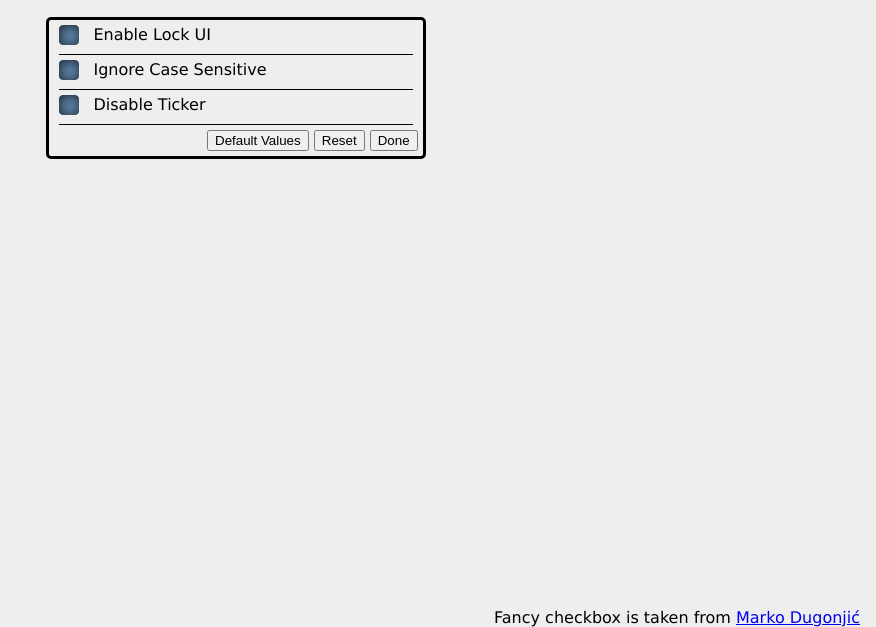
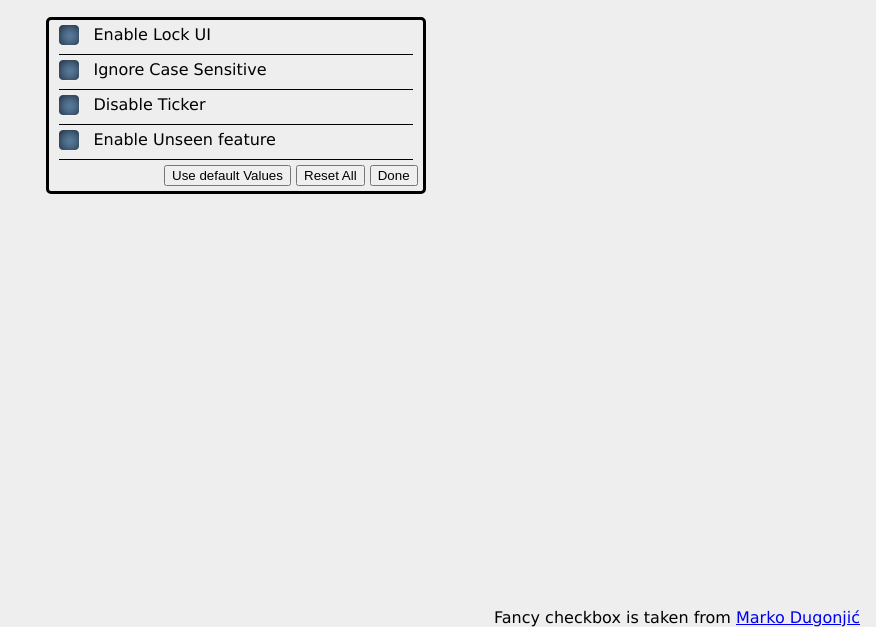
Before and after one commit to EragonJ/Facebook-Blocker, a browser extension: page options.html in a window 1280 px wide. Shown: the part 173-800 px from the top of the page, without its empty margins (404-1280 px from the left). Drawn offline with Linux system fonts and the light colour scheme.

Commit message:
Added: Unseen option that can make friends unknow whether you read msg
There is still an Error about CSP in background ( google analytics ),
followd the instruction but failed instead ... really weird !!

ref : http://code.google.com/chrome/extensions/tut_analytics.html

```diff
--- a/options.html
+++ b/options.html
@@ -26,8 +26,8 @@
                     </div>
                 </div>
                 <div class="option-footer">
-                    <input type="button" id="default" value="Default Values" />
-                    <input type="reset"  id="reset" value="Reset" />
+                    <input type="button" id="default" value="Use default Values" />
+                    <input type="reset"  id="reset" value="Reset All" />
                     <input type="button" id="done" value="Done"/>
                 </div>
             </form>
--- a/public/js/fb_generic.js
+++ b/public/js/fb_generic.js
@@ -22,3 +22,7 @@ function set_ls(which, value) {
         localStorage[which] = value;
     }
 }
+
+function isUserOptioned( optionID , src) {
+    return ( $.inArray( optionID, src) !== -1 ) ? true : false;
+}
--- a/public/js/fb_options.js
+++ b/public/js/fb_options.js
@@ -85,21 +85,27 @@ var Option = function() {
         {
             id : 'enableUILock',
             info : 'Enable Lock UI',
-            description: 'Display Lock Icon when messages are locked. <p> (<b>ATTENTION</b> : If you disables it, you will not be able to unlock the message !) </p>',
+            description: 'Display Lock Icon when messages are locked. <p> ( <b>ATTENTION</b> : If you disable this option, you will not be able to unlock messages !) </p>',
             default : true
         },
         {
             id : 'ignoreCaseSensitive',
             info : 'Ignore Case Sensitive',
-            description : 'Enable this to make case insensitive. <p> ( Example : If you enables this, pattern - "Dog" will match any word like "DOG" / "dog" / "DoG".)',
+            description : 'Enable this to make case insensitive. <p> ( <b>Example</b> : If you enables this, pattern - "Dog" will match any word like "DOG" or "dog" or "DoG". )</p>',
             default : false
         },
         {
             id : 'disableTicker',
             info : 'Disable Ticker',
-            description : 'Check this if you want to disable the FB new feature - Ticker.<p>(<b>Ticker?</b> - Ticker shows you the things you can already see on Facebook, but in real time. )</p>',
+            description : 'Check this if you want to disable the FB new feature - Ticker.<p>( <b>Ticker?</b> - Ticker shows you the things you can already see on Facebook, but in real time. )</p>',
             default : false
 
+        },
+        {
+            id : 'enableUnseen',
+            info : 'Enable Unseen feature',
+            description : 'Enable Unseen feature can make your friends unknow whether you read the chatbox message or not<p> ( <b>ATTENTION</b>: If you enable this option, you have to restart this extension to use it. )</p>',
+            default : false
         }
 
 /*        {
```
Also changed, not shown: background.html (+1 -0 lines), public/js/fb_background.js (+15 -2 lines), manifest.json.
